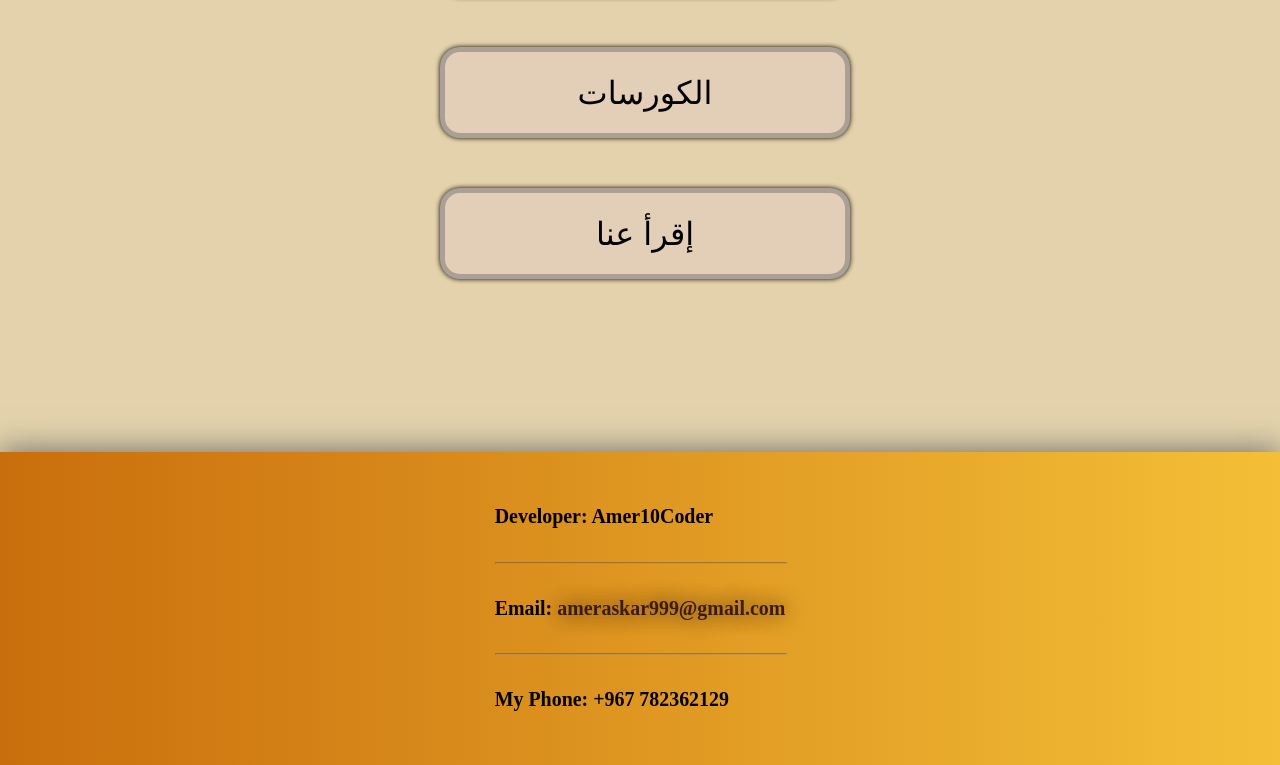
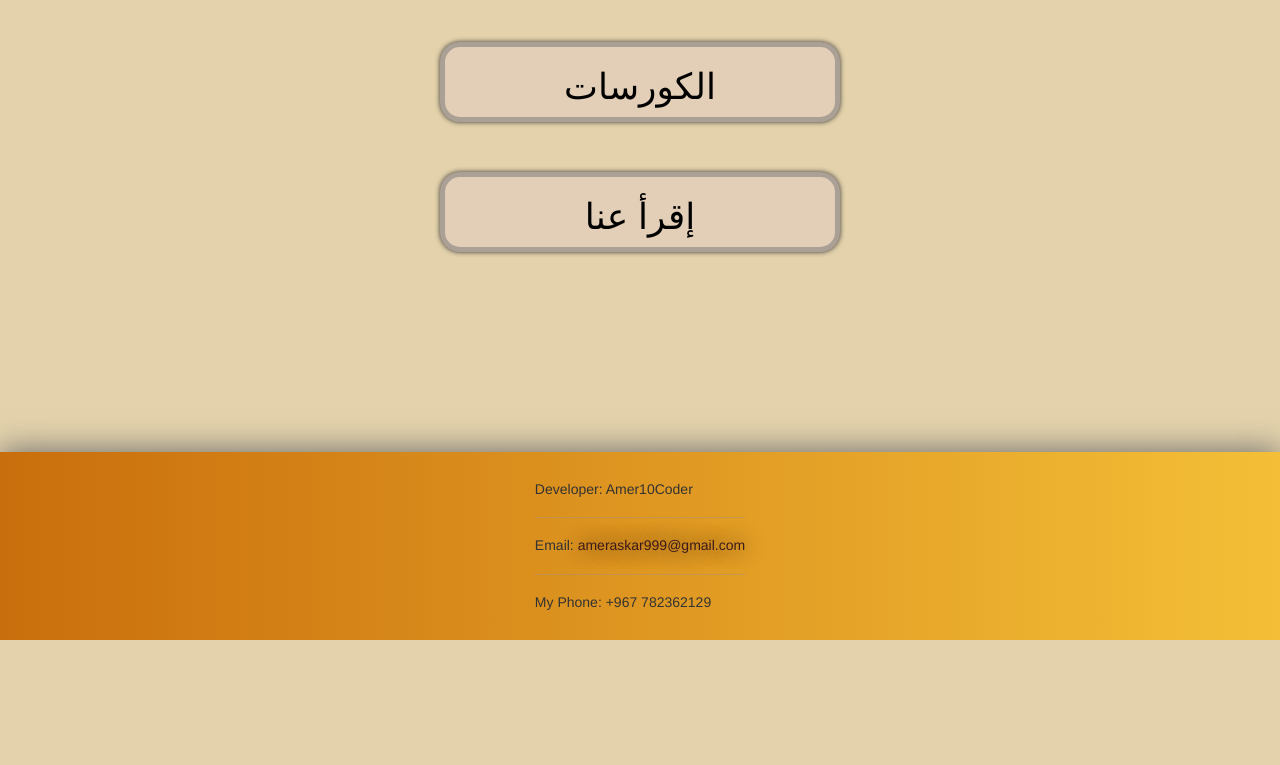
Before and after one commit to Amer10Coder/My-Website, a plain HTML site: page index.html in a window 1280 px wide. Shown: the part 648-1413 px from the top of the page. After the commit the page ends 1288 px from the top, so only its background shows below. Drawn offline with Linux system fonts and the light colour scheme; a web font is replaced by a local one.

Commit message:
Update index.html

```diff
--- a/index.html
+++ b/index.html
@@ -5,6 +5,7 @@
   <meta charset="UTF-8" />
   <meta name="viewport" content="width=device-width, initial-scale=1.0" />
   <title>Student Library</title>
+  <link rel="stylesheet" href="css/bootstrap.css">
   <link rel="stylesheet" href="css/Style.css">
   <link rel="stylesheet" href="css/Action.css">
   <link rel="stylesheet" href="css/font.css">
```
